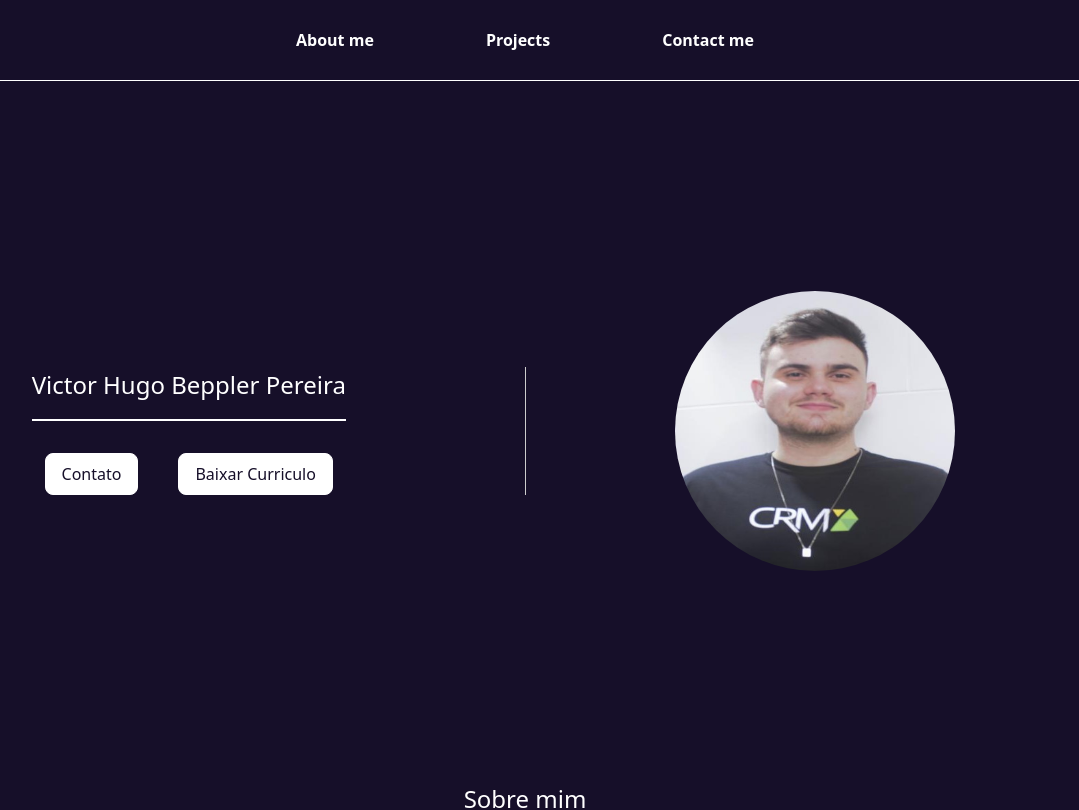
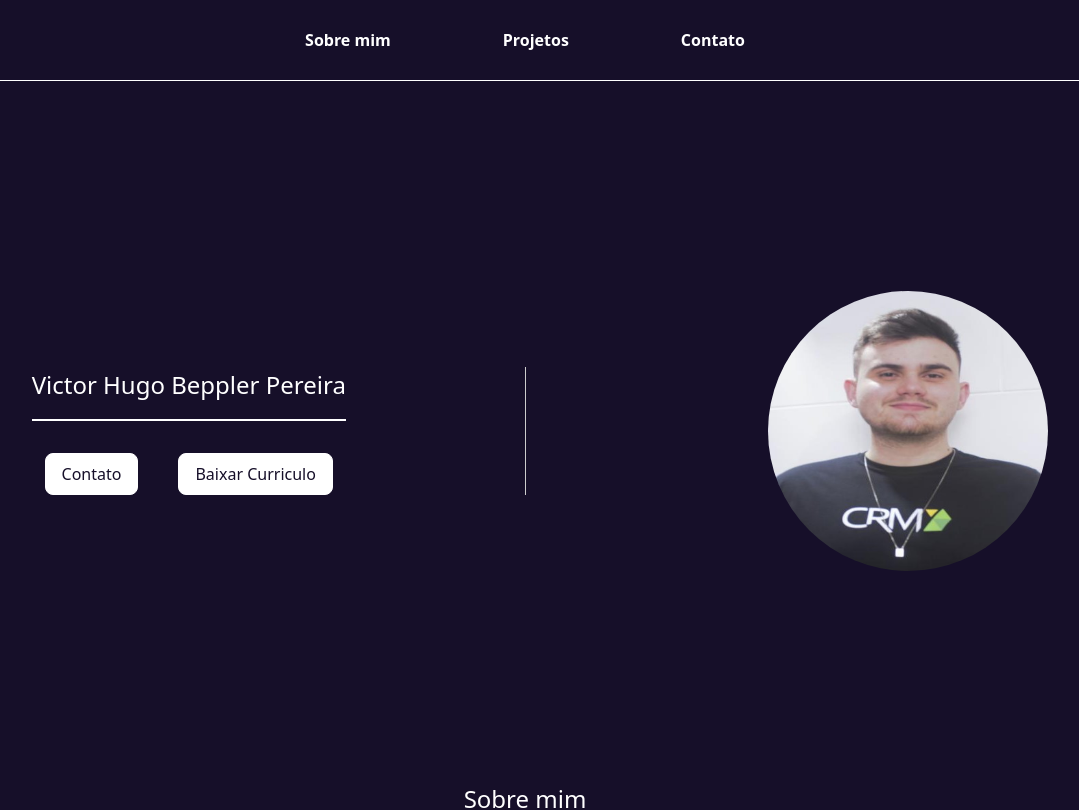
Before and after one commit to victorbeppler/Portfolio, a React (Vite) app: page / in a window 1280 px wide. Shown: the top 810 px of the page, without its empty margins (115-1194 px from the left). Built offline with nearby package versions, Linux system fonts and the light colour scheme.

Commit message:
Fix(rename and position image)

```diff
--- a/src/components/Body/styles.jsx
+++ b/src/components/Body/styles.jsx
@@ -62,8 +62,6 @@ export const Image = styled.img`
   width: 300px;
   height: 300px;
   border-radius: 50%;
-  float: right;
-  margin: 100px;
   margin: 200px;
   padding: 10px;
 `;
--- a/src/components/header/index.jsx
+++ b/src/components/header/index.jsx
@@ -5,9 +5,9 @@ import { Container, Button } from "./styles";
 function Header() {
   return (
     <Container>
-      <Button>About me</Button>
-      <Button>Projects</Button>
-      <Button>Contact me</Button>
+      <Button>Sobre mim</Button>
+      <Button>Projetos</Button>
+      <Button>Contato</Button>
     </Container>
   );
 }
```
